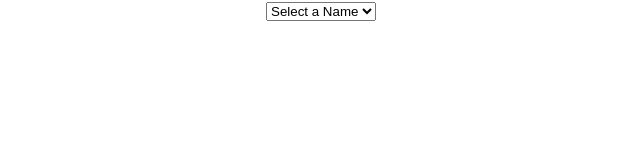
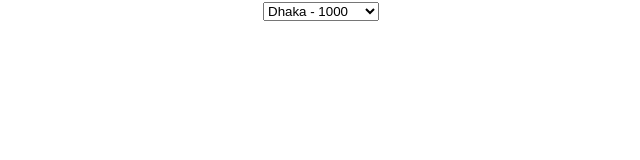
Before and after one commit to shishir75/React-101, a React (Create React App) app: page / in a window 1280 px wide. Shown: the top 160 px of the page, without its empty margins (319-959 px from the left). Built offline with nearby package versions, Linux system fonts and the light colour scheme.

Commit message:
JSON List

```diff
--- a/src/App.js
+++ b/src/App.js
@@ -15,7 +15,8 @@ import "./App.css";
 // import Form2 from "./components/Form2";
 // import Form3 from "./components/Form3";
 // import MultiImputForm from "./components/MultiImputForm";
-import List from "./components/List";
+// import List from "./components/List";
+import JSONList from "./components/JSONList";
 
 function App() {
     return (
@@ -50,7 +51,9 @@ function App() {
 
             {/* <MultiImputForm></MultiImputForm> */}
 
-            <List></List>
+            {/* <List></List> */}
+
+            <JSONList></JSONList>
         </div>
     );
 }
--- /dev/null
+++ b/src/components/JSONList.js
@@ -0,0 +1,29 @@
+import React, { Component } from "react";
+
+export default class JSONList extends Component {
+    myDataChild = (item) => {
+        return (
+            <option key={item.zip}>
+                {item.city} - {item.zip}
+            </option>
+        );
+    };
+
+    render() {
+        const myList = [
+            { city: "Dhaka", zip: 1000 },
+            { city: "Rangpur", zip: 5000 },
+            { city: "Rajshahi", zip: 4000 },
+            { city: "Khulna", zip: 2000 },
+            { city: "Barisal", zip: 7000 },
+        ];
+
+        const listItem = myList.map(this.myDataChild);
+
+        return (
+            <div>
+                <select>{listItem}</select>
+            </div>
+        );
+    }
+}
```
